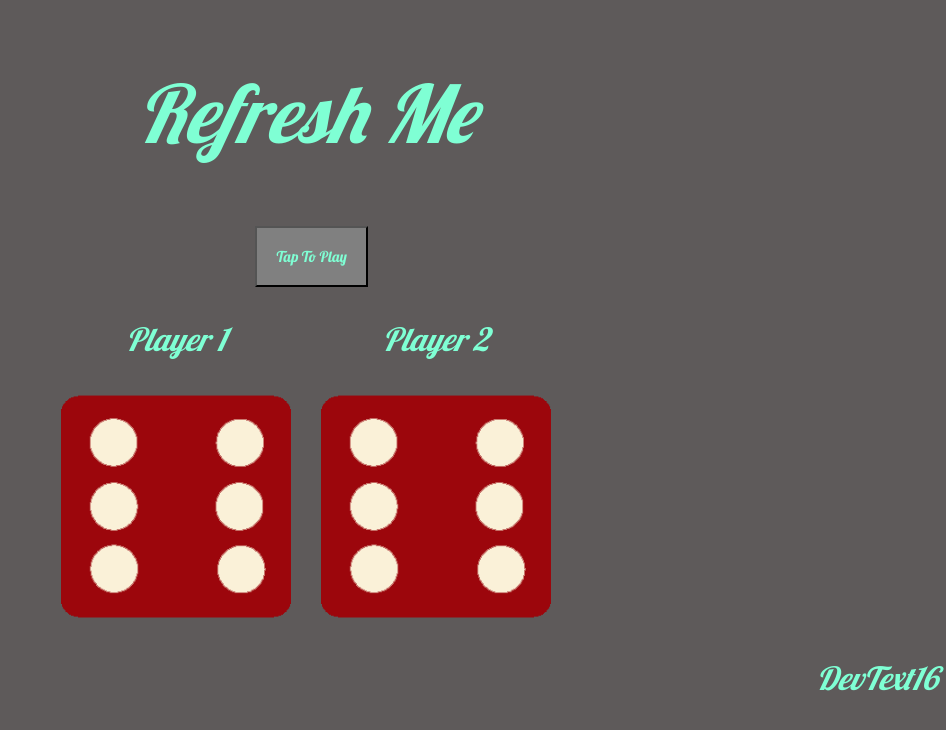
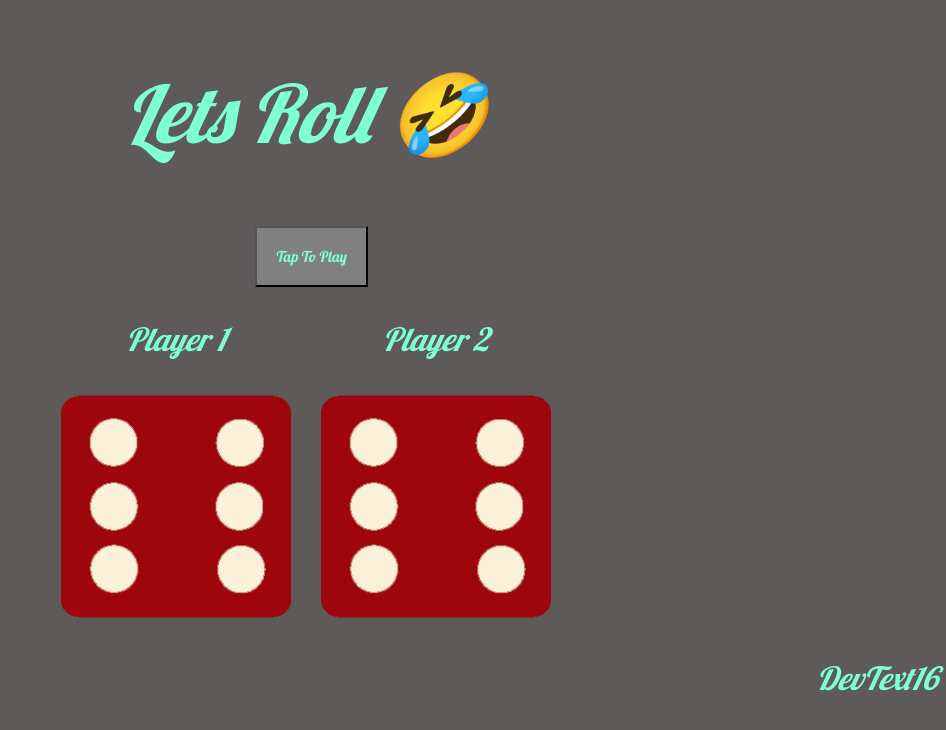
Before and after one commit to onosejoor/Dice-challenge, a plain HTML site: page index.html in a window 1280 px wide. Shown: the whole page, without its empty margins (334-1280 px from the left). Drawn offline with Linux system fonts and the light colour scheme.

Commit message:
Add files via upload

```diff
--- a/index.html
+++ b/index.html
@@ -11,7 +11,7 @@
 </head>
 <body>
     <div class="container">
-            <h1>Refresh Me</h1>
+            <h1>Lets Roll 🤣</h1>
             <button class="play">Tap To Play</button>
     <!-- Player 1 -->
 
```
